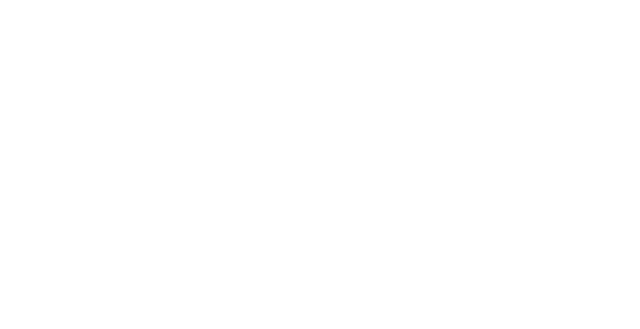
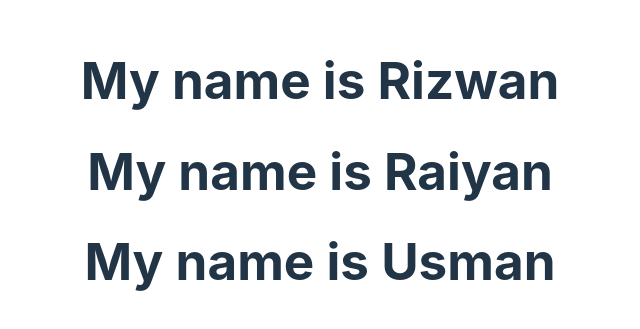
Before and after one commit to MohammedRizwan4/justDemoCodeEvolution, a React (Vite) app: page / in a window 1280 px wide. Shown: the part 229-558 px from the top of the page, without its empty margins (320-960 px from the left). Built offline with nearby package versions, Linux system fonts and the light colour scheme.

Commit message:
list rendering in react

```diff
--- a/src/App.jsx
+++ b/src/App.jsx
@@ -1,12 +1,12 @@
 import { useState } from 'react'
 import './App.css'
-import UserGreeting from './components/UserGreeting.jsx'
+import NamesList from './components/NamesList.jsx'
 
 function App() {
 
   return (
     <>
-      <UserGreeting />
+      <NamesList />
     </>
   )
 }
--- /dev/null
+++ b/src/components/List.jsx
@@ -0,0 +1,9 @@
+import React from 'react'
+
+export default function List({person}) {
+    return (
+        <div>
+            <h1>My name is {person.name}</h1>
+        </div>
+    )
+}
--- /dev/null
+++ b/src/components/NamesList.jsx
@@ -0,0 +1,27 @@
+import React from 'react'
+import List from './List'
+
+export default function NamesList() {
+    const persons = [
+        {
+            id: 1,
+            name: "Rizwan",
+            skill: "React Js"
+        },
+        {
+            id: 2,
+            name: "Raiyan",
+            skill: "Vue Js"
+        },
+        {
+            id: 3,
+            name: "Usman",
+            skill: "Angular Js"
+        },
+    ]
+
+    const namesList = persons.map(person => <List key={person.id} person={person} />)
+    return (
+        <div>{namesList}</div>
+    )
+}
```
